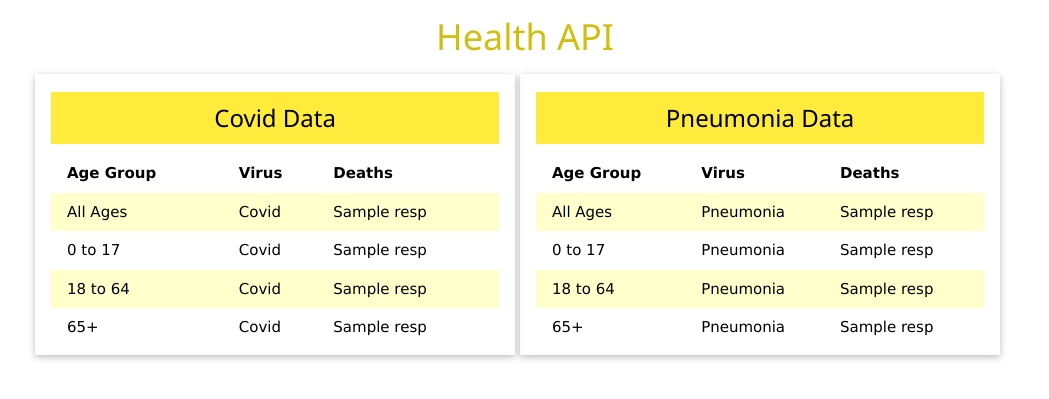
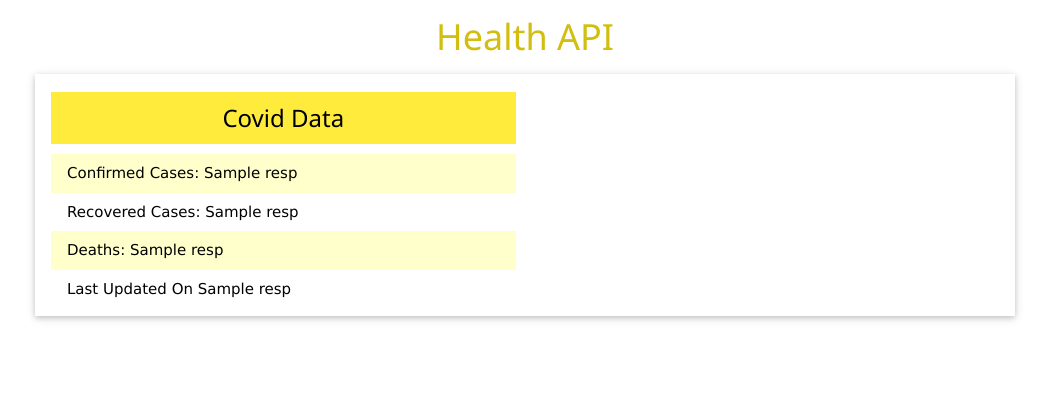
Before and after one commit to mordy-python/apiviz, a Flask app: template templates/covid.html in a window 1280 px wide. Shown: the part 55-454 px from the top of the page, without its empty margins (115-1164 px from the left). Run offline with Flask 2, Linux system fonts and the light colour scheme; the template is opened without the code that fills it: most values are stand-ins (such as "Sample title", 1, 10 or a date in 2020).

Commit message:
Added svg graph

```diff
--- a/templates/covid.html
+++ b/templates/covid.html
@@ -1,65 +1,24 @@
 {% extends 'base.html' %}
 {% block content %}
 <h1 class="w3-center w3-text-yellow">Health API</h1>
-<div class="virus-data w3-card w3-padding">
+<div class="w3-card w3-padding">
+    <div class="virus-data">
         <h3 class="w3-padding w3-yellow w3-center">Covid Data</h3>
         <table class="w3-table">
+            <tr class="w3-pale-yellow">
+                <td>Confirmed Cases: {{resp[0]}}</td>
+            </tr>
             <tr>
-            <th>Age Group</th>
-            <th>Virus</th>
-            <th>Deaths</th>
+                <td>Recovered Cases: {{resp[1]}}</td>
             </tr>
             <tr class="w3-pale-yellow">
-            <td>All Ages</td>
-            <td>Covid</td>
-            <td>{{resp[0]}}</td>
-        </tr>
-
-        <tr>
-            <td>0 to 17</td>
-            <td>Covid</td>
-            <td>{{resp[2]}}</td>
-        </tr>
-        <tr class="w3-pale-yellow">
-            <td>18 to 64</td>
-            <td>Covid</td>
-            <td>{{resp[4]}}</td>
+                <td>Deaths: {{resp[2]}}</td>
             </tr>
             <tr>
-            <td>65+</td>
-            <td>Covid</td>
-            <td>{{resp[6]}}</td>
+                <td>Last Updated On {{resp[3]}}</td>
             </tr>
         </table>
     </div>
-<div class="virus-data w3-card w3-padding">
-    <h3 class="w3-padding w3-yellow w3-center">Pneumonia Data</h3>
-    <table class="w3-table">
-        <tr>
-            <th>Age Group</th>
-            <th>Virus</th>
-            <th>Deaths</th>
-        </tr>
-        <tr class="w3-pale-yellow">
-            <td>All Ages</td>
-            <td>Pneumonia</td>
-            <td>{{resp[1]}}</td>
-        </tr>
-        <tr>
-            <td>0 to 17</td>
-            <td>Pneumonia</td>
-            <td>{{resp[3]}}</td>
-        </tr>
-        <tr class="w3-pale-yellow">
-            <td>18 to 64</td>
-            <td>Pneumonia</td>
-            <td>{{resp[5]}}</td>
-        </tr>
-        <tr>
-            <td>65+</td>
-            <td>Pneumonia</td>
-            <td>{{resp[7]}}</td>
-        </tr>
-    </table>
 </div>
+<object class="graph w3-card" data="/static/graph.svg" type="image/svg+xml"></object>
 {% endblock content %}
--- a/templates/index.html
+++ b/templates/index.html
@@ -2,7 +2,7 @@
 {% block content %}
 <link rel="stylesheet" href="{{ url_for('static', filename='index.css') }}">
 <div class="w3-container">
-  <div class="typewriter">
+  <div class="typewriter w3-padding">
     <h1>Welcome to APIviz, The place to visualize APIs</h1>
   </div>
 </div>
```
Lines whose indentation alone changed are shown as unchanged.
